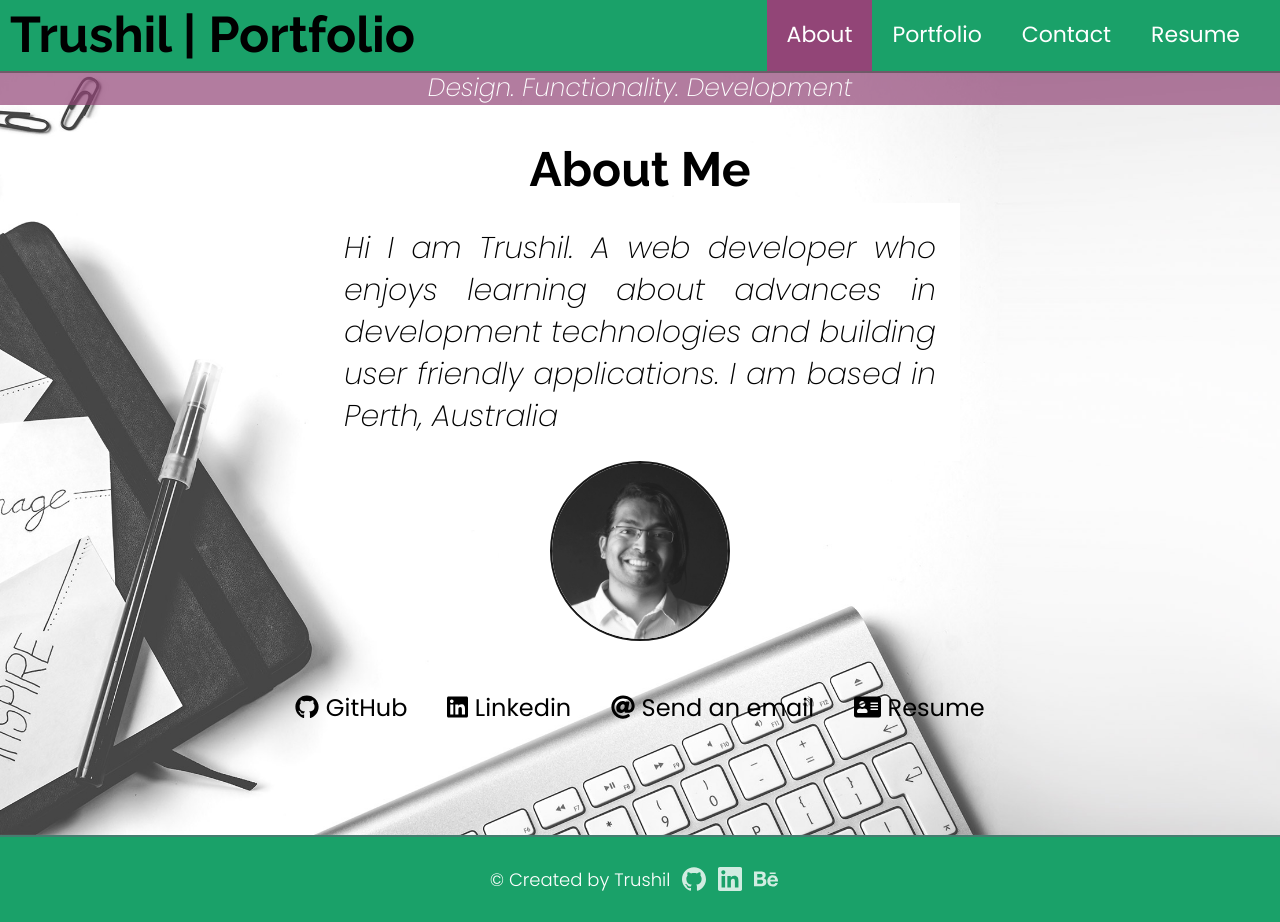
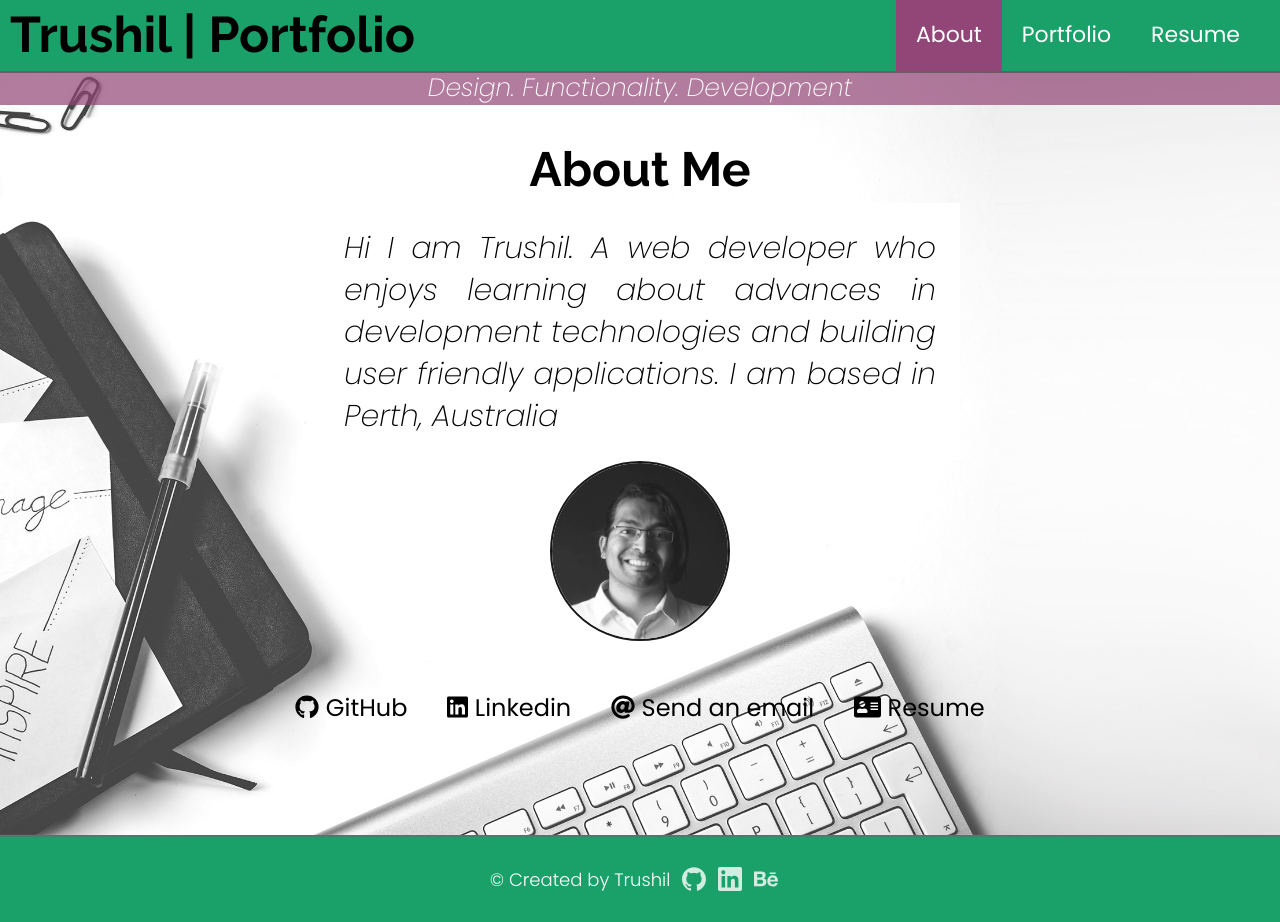
Before and after one commit to TrushilBudhia/Portfolio-React, a React (Create React App) app: page / in a window 1280 px wide. Built offline with nearby package versions, Linux system fonts and the light colour scheme.

Commit message:
Updated Navigation.js, PortfolioContainer.js and Portfolio.js

```diff
--- a/src/components/Navigation.js
+++ b/src/components/Navigation.js
@@ -6,7 +6,9 @@ import '../styles/Navigation.css'
 export default function NavigationBar({ currentPage, handlePageChange }) {
     return (
         <nav id="navbar">
-            <h1>Trushil | Portfolio</h1>
+            <a href="/">
+                <h1>Trushil | Portfolio</h1>
+            </a>
             <ul id="nav-list">
                 <li>
                     <a
@@ -31,7 +33,7 @@ export default function NavigationBar({ currentPage, handlePageChange }) {
                         Portfolio
                     </a>
                 </li>
-                <li>
+                {/* <li>
                     <a
                         href="#contact"
                         onClick={() => handlePageChange('Contact')}
@@ -40,7 +42,7 @@ export default function NavigationBar({ currentPage, handlePageChange }) {
                     >
                         Contact
                     </a>
-                </li>
+                </li> */}
                 <li>
                     <a
                         href="#resume"
--- a/src/components/PortfolioContainer.js
+++ b/src/components/PortfolioContainer.js
@@ -18,9 +18,9 @@ export default function PortfolioContainer() {
     if (currentPage === 'Portfolio') {
       return <Portfolio />;
     }
-    if (currentPage === 'Contact') {
-      return <Contact />;
-    }
+    // if (currentPage === 'Contact') {
+    //   return <Contact />;
+    // }
     return <Resume />;
   };
 
--- a/src/components/pages/Portfolio.js
+++ b/src/components/pages/Portfolio.js
@@ -13,6 +13,7 @@ import CodeQuizImg from '../../assets/images/Code-Quiz-img-1.jpg'
 // import WorkDaySchedulerImg from '../../assets/images/Work-Day-Scheduler-img-1.jpg'
 import FlipCardImg from '../../assets/images/Flip-Card-img-1.jpg'
 import AutotyperImg from '../../assets/images/Autotyper-img-1.jpg'
+import ReamuseImg from '../../assets/images/Reamuse-img-1.jpg'
 import BudgetTrackerPwaAnimatedImg from '../../assets/images/Budget-Tracker-PWA-img-2.gif'
 import TechBlogAnimatedImg from '../../assets/images/Tech-Blog-img-2.gif'
 import EmployeeManagementSystemAnimatedImg from '../../assets/images/Employee-Management-System-img-3.gif'
@@ -29,15 +30,15 @@ export default function Portfolio() {
             <article className="projects-container">
                 <article className="columns is-12 is-flex-wrap-wrap">
                     {/* // Building the projects by using the Project syntax and passing the parameters with the specfic projects values */}
-                    {/* <Project
+                    <Project
                         siteLink="https://reamuse.herokuapp.com/"
                         image={ReamuseImg}
                         imageDescription="Reamuse preview"
-                        summary="A simple and quick way to add and modify appointments to track and to search across those appointments"
+                        summary="An application that allows the user to play memory and cognitive related games wrapped within an amusing narrative experience."
                         title="Reamuse"
-                        technologies="React / Redux / Node.js / Express / MongoDB / Mongoose / Apollo GraphQL / JavaScript / Styled-Components / GSAP"
+                        technologies="React / Redux / Node.js / Express / MongoDB / Mongoose / Apollo GraphQL / JavaScript / GSAP"
                         repoLink="https://github.com/TrushilBudhia/Reamuse"
-                    /> */}
+                    />
                     <Project
                         siteLink="https://afternoon-beyond-55572.herokuapp.com/"
                         image={EaseeAppointmentTrackerImg}
```
Also changed, not shown: src/assets/images/Reamuse-img-1.jpg (added), src/assets/images/Reamuse-img-1.png (added).
